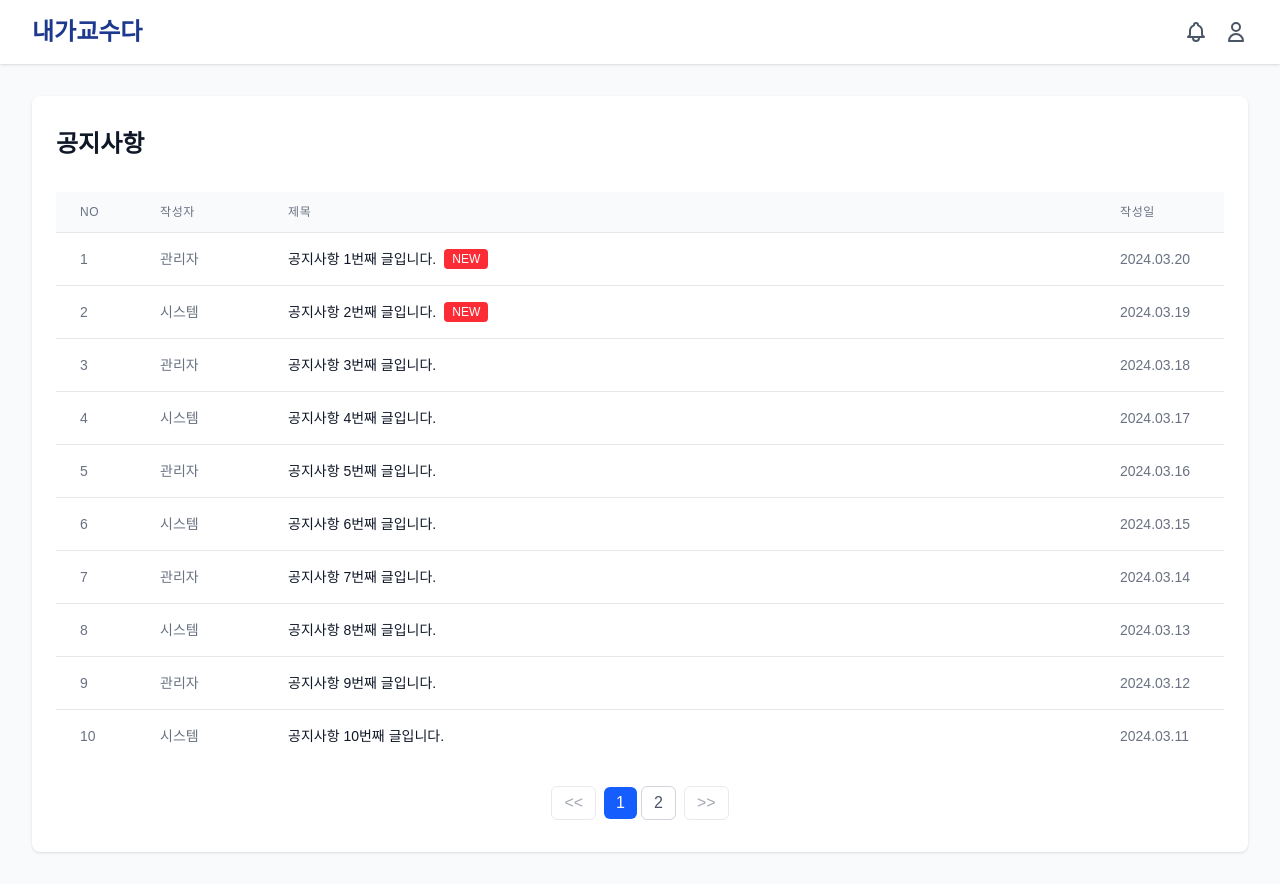
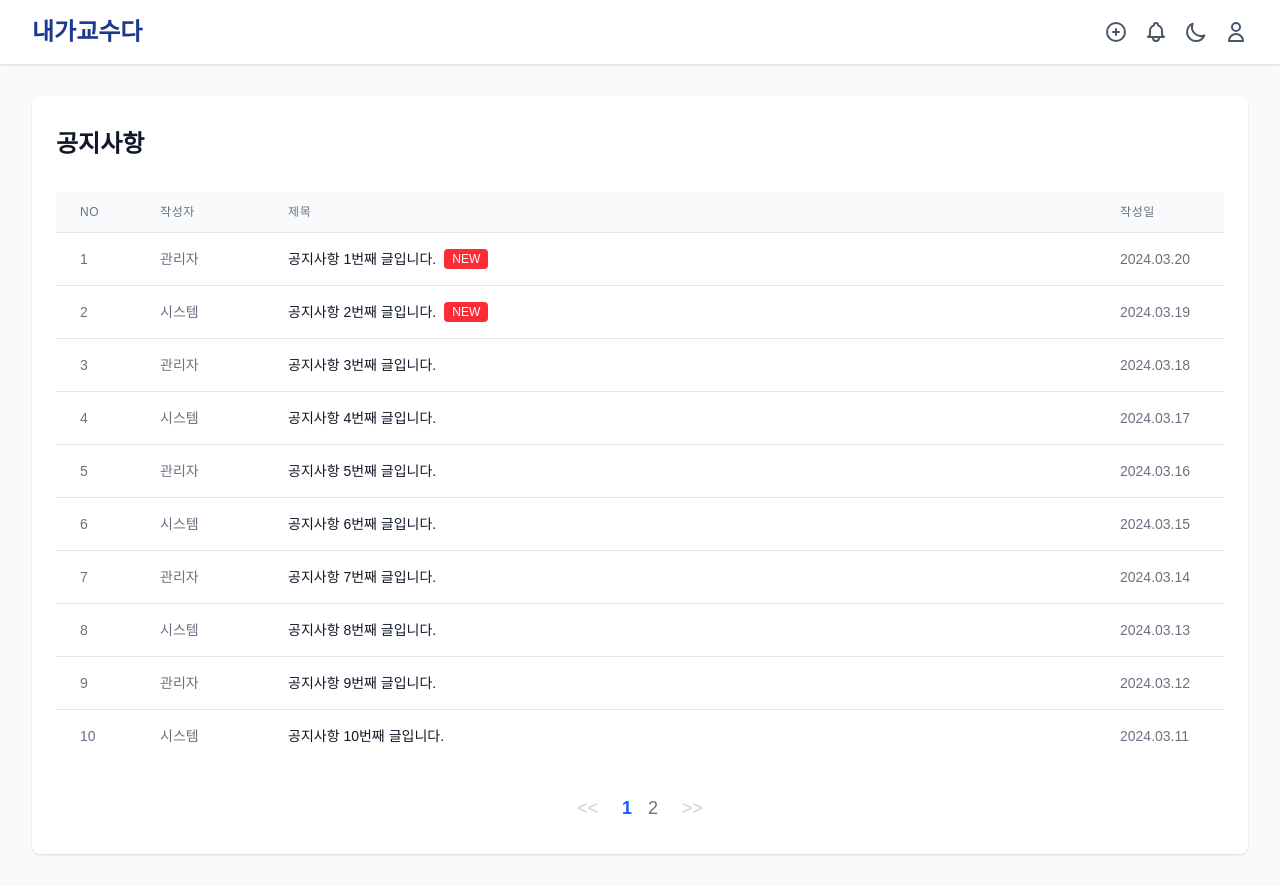
Before and after one commit to K-UniLab/Improfessor-FE, a Next.js app: page /notice in a window 1280 px wide. Built offline with nearby package versions, Linux system fonts and the light colour scheme.

Commit message:
feat: 헤더 컴포넌트에 다크 모드 토글 기능 추가 및 페이지네이션 스타일 개선: 다크 모드 상태를 로컬 스토리지에 저장하고, 페이지네이션 버튼의 스타일을 업데이트하여 사용자 경험 향상

```diff
--- a/src/components/Header.tsx
+++ b/src/components/Header.tsx
@@ -1,10 +1,33 @@
 'use client';
 
 import Link from 'next/link';
-import { useState } from 'react';
+import { useState, useEffect } from 'react';
 
 export default function Header() {
   const [isProfileOpen, setIsProfileOpen] = useState(false);
+  const [isDarkMode, setIsDarkMode] = useState(false);
+
+  useEffect(() => {
+    // 초기 다크모드 상태 설정
+    if (localStorage.theme === 'dark' || (!('theme' in localStorage) && window.matchMedia('(prefers-color-scheme: dark)').matches)) {
+      setIsDarkMode(true);
+      document.documentElement.classList.add('dark');
+    } else {
+      setIsDarkMode(false);
+      document.documentElement.classList.remove('dark');
+    }
+  }, []);
+
+  const toggleDarkMode = () => {
+    if (isDarkMode) {
+      document.documentElement.classList.remove('dark');
+      localStorage.theme = 'light';
+    } else {
+      document.documentElement.classList.add('dark');
+      localStorage.theme = 'dark';
+    }
+    setIsDarkMode(!isDarkMode);
+  };
 
   return (
     <header className="bg-white dark:bg-gray-800 shadow relative">
@@ -17,6 +40,26 @@ export default function Header() {
           </div>
 
           <div className="flex items-center space-x-4">
+            {/* 문제 생성 버튼 */}
+            <Link
+              href="/generate"
+              className="text-gray-600 dark:text-gray-300 hover:text-gray-900 dark:hover:text-white transition-colors"
+            >
+              <svg
+                className="w-6 h-6"
+                fill="none"
+                stroke="currentColor"
+                viewBox="0 0 24 24"
+              >
+                <path
+                  strokeLinecap="round"
+                  strokeLinejoin="round"
+                  strokeWidth={2}
+                  d="M12 9v3m0 0v3m0-3h3m-3 0H9m12 0a9 9 0 11-18 0 9 9 0 0118 0z"
+                />
+              </svg>
+            </Link>
+
             {/* 공지사항 버튼 */}
             <Link
               href="/notice"
@@ -36,6 +79,42 @@ export default function Header() {
                 />
               </svg>
             </Link>
+
+            {/* 다크모드 토글 버튼 */}
+            <button
+              onClick={toggleDarkMode}
+              className="text-gray-600 dark:text-gray-300 hover:text-gray-900 dark:hover:text-white transition-colors"
+            >
+              {isDarkMode ? (
+                <svg
+                  className="w-6 h-6"
+                  fill="none"
+                  stroke="currentColor"
+                  viewBox="0 0 24 24"
+                >
+                  <path
+                    strokeLinecap="round"
+                    strokeLinejoin="round"
+                    strokeWidth={2}
+                    d="M12 3v1m0 16v1m9-9h-1M4 12H3m15.364 6.364l-.707-.707M6.343 6.343l-.707-.707m12.728 0l-.707.707M6.343 17.657l-.707.707M16 12a4 4 0 11-8 0 4 4 0 018 0z"
+                  />
+                </svg>
+              ) : (
+                <svg
+                  className="w-6 h-6"
+                  fill="none"
+                  stroke="currentColor"
+                  viewBox="0 0 24 24"
+                >
+                  <path
+                    strokeLinecap="round"
+                    strokeLinejoin="round"
+                    strokeWidth={2}
+                    d="M20.354 15.354A9 9 0 018.646 3.646 9.003 9.003 0 0012 21a9.003 9.003 0 008.354-5.646z"
+                  />
+                </svg>
+              )}
+            </button>
 
             {/* 프로필 드롭다운 */}
             <div className="relative">
--- a/src/components/Pagination.tsx
+++ b/src/components/Pagination.tsx
@@ -11,26 +11,24 @@ export default function Pagination({ currentPage, totalPages, onPageChange }: Pa
   const pages = Array.from({ length: endPage - startPage + 1 }, (_, i) => startPage + i);
 
   return (
-    <div className="flex justify-center items-center space-x-2 mt-6">
-      {/* 이전 페이지 그룹으로 이동 */}
+    <div className="flex justify-center items-center gap-6 mt-8">
       <button
         onClick={() => onPageChange(Math.max(1, startPage - pageSize))}
         disabled={startPage === 1}
-        className="px-3 py-1 rounded-md bg-white dark:bg-gray-700 text-gray-600 dark:text-gray-300 border border-gray-300 dark:border-gray-600 hover:bg-gray-50 dark:hover:bg-gray-600 disabled:opacity-50 disabled:cursor-not-allowed"
+        className="text-gray-400 hover:text-gray-600 dark:text-gray-500 dark:hover:text-gray-300 disabled:opacity-50 disabled:cursor-not-allowed text-lg"
       >
         &lt;&lt;
       </button>
 
-      {/* 페이지 번호 */}
-      <div className="flex items-center space-x-1">
+      <div className="flex items-center gap-4">
         {pages.map((page) => (
           <button
             key={page}
             onClick={() => onPageChange(page)}
-            className={`px-3 py-1 rounded-md ${
+            className={`text-lg transition-colors ${
               currentPage === page
-                ? 'bg-blue-600 text-white'
-                : 'bg-white dark:bg-gray-700 text-gray-600 dark:text-gray-300 border border-gray-300 dark:border-gray-600 hover:bg-gray-50 dark:hover:bg-gray-600'
+                ? 'text-blue-600 dark:text-blue-400 font-bold'
+                : 'text-gray-500 hover:text-gray-800 dark:text-gray-400 dark:hover:text-gray-200'
             }`}
           >
             {page}
@@ -38,11 +36,10 @@ export default function Pagination({ currentPage, totalPages, onPageChange }: Pa
         ))}
       </div>
 
-      {/* 다음 페이지 그룹으로 이동 */}
       <button
         onClick={() => onPageChange(Math.min(totalPages, startPage + pageSize))}
         disabled={endPage === totalPages}
-        className="px-3 py-1 rounded-md bg-white dark:bg-gray-700 text-gray-600 dark:text-gray-300 border border-gray-300 dark:border-gray-600 hover:bg-gray-50 dark:hover:bg-gray-600 disabled:opacity-50 disabled:cursor-not-allowed"
+        className="text-gray-400 hover:text-gray-600 dark:text-gray-500 dark:hover:text-gray-300 disabled:opacity-50 disabled:cursor-not-allowed text-lg"
       >
         &gt;&gt;
       </button>
```
